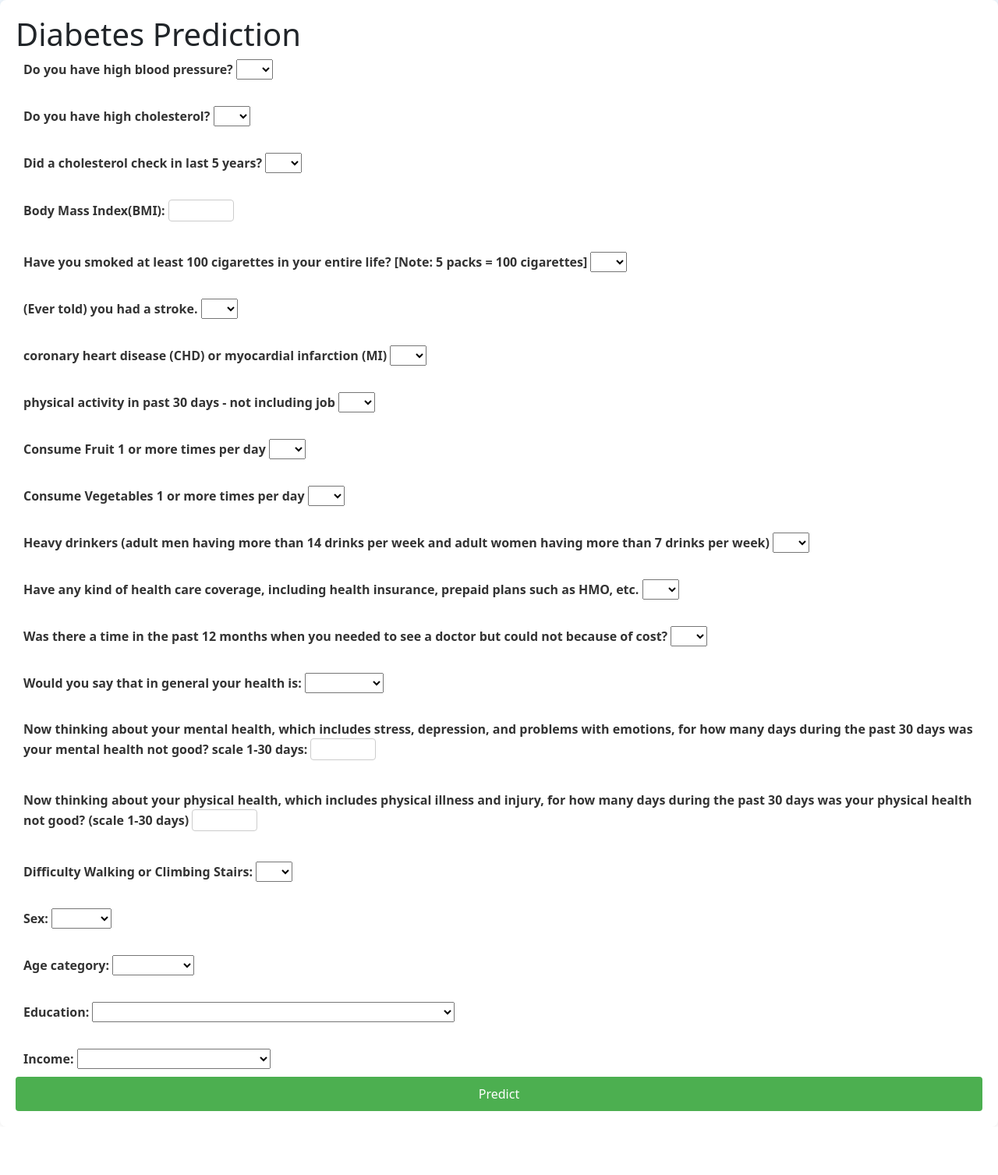
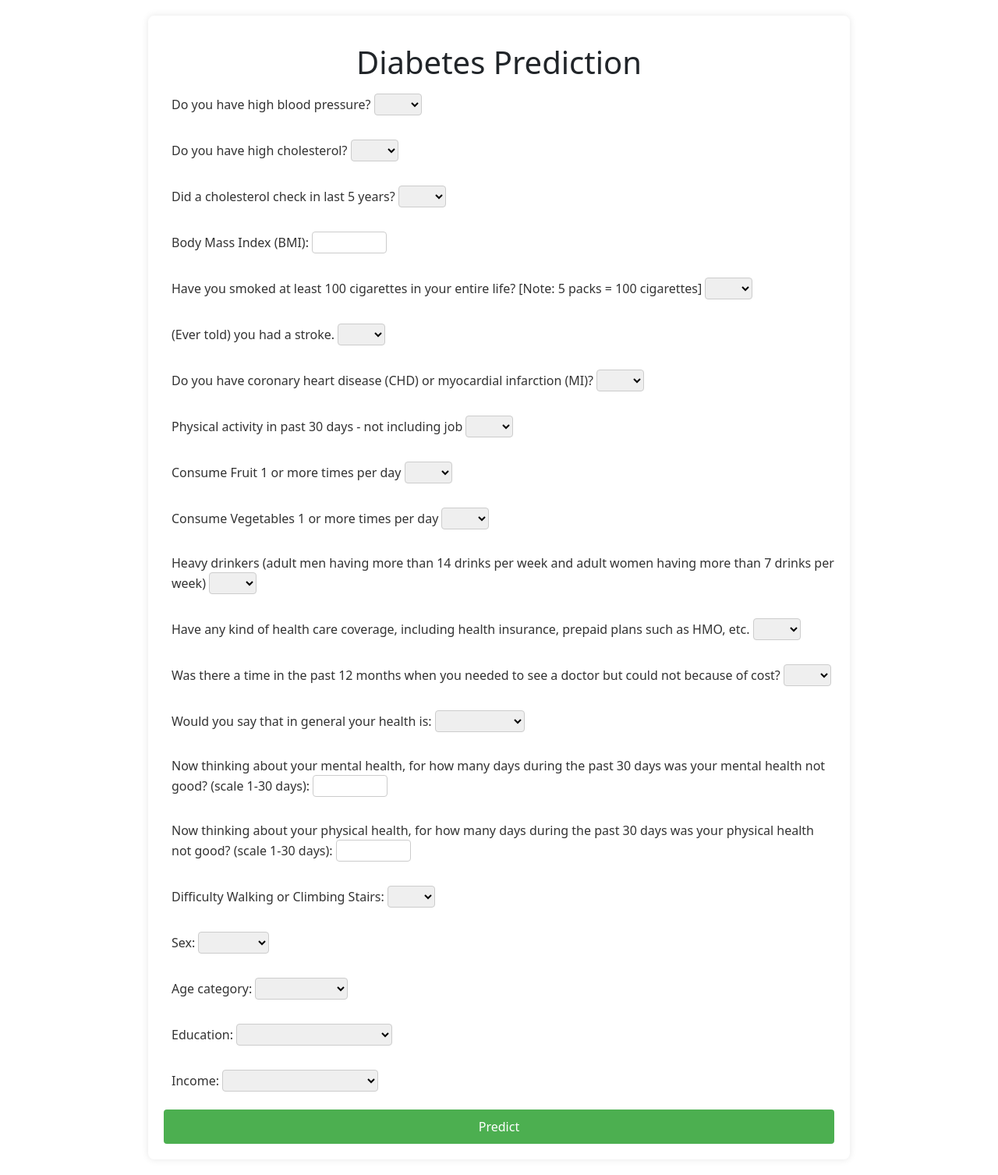
Before and after one commit to maruti-dalvi-03/symptoms-based-disease-prediction, a Flask app: page /all-services/diabetes in a window 1280 px wide. Shown: the part 80-1587 px from the top of the page at 78% size. Before the commit the page ends 1505 px from the top, so only its background shows below. Run offline with Flask 3, Linux system fonts and the light colour scheme; parts of the project's set-up code (start-up, migrations or seed data) failed here and were passed over.

Commit message:
add multiple algorithm such as decisionTree, knn, naiveBayes and random forest to predict diseases

```diff
--- a/app.py
+++ b/app.py
@@ -1,12 +1,20 @@
 from flask import Flask, render_template, request
 import joblib
+import pandas as pd
 import numpy as np
 from disease_info import disease_info
 
 app = Flask(__name__)
 
 # Load the trained Naive Bayes model
-model = joblib.load('naive_bayes_model.joblib')
+# model = joblib.load('naive_bayes_model.joblib')
+
+# Load trained models
+loaded_gnb = joblib.load('./models/naive_bayes_model.joblib')
+loaded_dtc = joblib.load('./models/decision_tree_model.joblib')
+loaded_rfc = joblib.load('./models/random_forest_model.joblib')
+loaded_knn = joblib.load('./models/knn_model.joblib')
+
 
 # List of symptoms and diseases (same as in your previous code)
 # List of symptoms
@@ -88,18 +96,50 @@ def predictions():
 
 @app.route('/predict', methods=['POST'])
 def predict():
-    user_input = request.form.getlist('symptoms')
-    input_vector = np.zeros(len(l1))
-    for symptom in user_input:
-        if symptom in l1:
-            input_vector[l1.index(symptom)] = 1
-    prediction = model.predict([input_vector])[0]
-    predicted_disease = disease[prediction]
+    symptoms = request.form.getlist('symptoms')
 
-    # Retrieve disease information based on the predicted disease
-    disease_info_for_prediction = disease_info.get(predicted_disease, {})
+    input_test = pd.DataFrame(0, index=[0], columns=l1)
+    for symptom in symptoms:
+        input_test[symptom] = 1
 
-    return render_template('result.html', disease=predicted_disease, disease_info=disease_info_for_prediction)
+    # Predict using Naive Bayes
+    predict_naive_bayes = loaded_gnb.predict(input_test)
+    predict_proba_naive_bayes = loaded_gnb.predict_proba(input_test)
+
+    # Predict using Decision Tree
+    predict_decision_tree = loaded_dtc.predict(input_test)
+    predict_proba_decision_tree = loaded_dtc.predict_proba(input_test)
+
+    # Predict using Random Forest
+    predict_random_forest = loaded_rfc.predict(input_test)
+    predict_proba_random_forest = loaded_rfc.predict_proba(input_test)
+
+    # Predict using K-Nearest Neighbors (KNN)
+    predict_knn = loaded_knn.predict(input_test)
+    predict_proba_knn = loaded_knn.predict_proba(input_test)
+
+    # Get the predicted disease name
+    predicted_disease_naive_bayes = disease[predict_naive_bayes[0]]
+    predicted_disease_decision_tree = disease[predict_decision_tree[0]]
+    predicted_disease_random_forest = disease[predict_random_forest[0]]
+    predicted_disease_knn = disease[predict_knn[0]]
+
+    # Get the probability for the predicted disease
+    probability_naive_bayes = max(predict_proba_naive_bayes[0])
+    probability_decision_tree = max(predict_proba_decision_tree[0])
+    probability_random_forest = max(predict_proba_random_forest[0])
+    probability_knn = max(predict_proba_knn[0])
+
+    return render_template('result.html',
+                           symptoms=symptoms,
+                           disease_naive_bayes=predicted_disease_naive_bayes,
+                           probability_naive_bayes=probability_naive_bayes * 100,
+                           disease_decision_tree=predicted_disease_decision_tree,
+                           probability_decision_tree=probability_decision_tree * 100,
+                           disease_random_forest=predicted_disease_random_forest,
+                           probability_random_forest=probability_random_forest * 100,
+                           disease_knn=predicted_disease_knn,
+                           probability_knn=probability_knn * 100)
 
 @app.route('/all-services')
 def allServices():
--- a/static/style.css
+++ b/static/style.css
@@ -109,16 +109,16 @@ nav a.active,nav a:hover{
   }
 }
 main{
- background-color: aliceblue;
+ /* background-color: aliceblue; */
   background-size: cover;
-  height: calc(100vh - 80px);
+  min-height: calc(100vh - 80px);
 }
 
 
 /* symptom-prediction-container   ***********   symptom-prediction-container */
 
 .symptom-prediction-container {
-  background-color: aliceblue;
+  /* background-color: aliceblue; */
   padding: 20px;
 }
 
@@ -447,12 +447,28 @@ label {
 
 
 /* All Services  */           /* All Services  */               /* All Services  */
-.all-services .item{
-  transition: all .5s;
+
+
+.service-container {
+  perspective: 1000px;
 }
-.all-services .item:hover{
-  transform: scale(1.05);
+.service-container a{
+  color: inherit;
 }
+.service-container .item {
+  background-color: #fff;
+  border: 1px solid #ddd;
+  border-radius: 8px;
+  overflow: hidden;
+  transition: transform 0.5s, box-shadow 0.5s;
+  box-shadow: 0 4px 8px rgba(0, 0, 0, 0.1);
+}
+
+.service-container .item:hover {
+  transform: rotateY(10deg);
+  box-shadow: 0 8px 16px rgba(0, 0, 0, 0.2);
+}
+
 
 
 /*   Diabetes Prdiction  */
@@ -461,8 +477,8 @@ label {
   padding: 20px;
   border-radius: 8px;
   box-shadow: 0 0 10px rgba(0, 0, 0, 0.1);
-  width: 100%;
-  /* margin: auto; */
+  max-width: 900px;
+  margin: 20px auto;
 }
 
 .diabetes-page form{
@@ -471,26 +487,27 @@ label {
 }
 
 .diabetes-page label {
-  /* display: block; */
-  margin-bottom: 10px;
+  margin-bottom: 7px;
   margin-left: 10px;
-  /* color: #333; */
   width: 100%;
+  font-weight: 500;
 }
 
-.diabetes-page input {
+.diabetes-page input , .diabetes-page select {
   /* width: fit-content; */
-  padding: 1px;
-  margin-bottom: 5px;
+  padding: 1px 7px;
   border: 1px solid #ccc;
   border-radius: 4px;
   box-sizing: border-box;
+  min-width: 50px;
+  max-width: 200px;
 }
 
 .diabetes-page button {
   background-color: #4caf50;
   color: white;
   padding: 10px 15px;
+  margin-top: 16px;
   border: none;
   border-radius: 4px;
   cursor: pointer;
--- a/templates/allServices.html
+++ b/templates/allServices.html
@@ -6,6 +6,7 @@
     <title>Disease Predictor || All Services</title>
     <link rel="stylesheet" href="{{ url_for('static', filename='style.css') }}">
     <link href="https://cdn.jsdelivr.net/npm/bootstrap@5.3.2/dist/css/bootstrap.min.css" rel="stylesheet" integrity="sha384-T3c6CoIi6uLrA9TneNEoa7RxnatzjcDSCmG1MXxSR1GAsXEV/Dwwykc2MPK8M2HN" crossorigin="anonymous">
+
 </head>
 <body>
     <header>
--- a/templates/diabetes.html
+++ b/templates/diabetes.html
@@ -30,7 +30,7 @@
 
     <main>
     <div class="diabetes-page">
-         <h1>Diabetes Prediction</h1>
+    <h1 class="text-center my-3">Diabetes Prediction</h1>
     <form action="/diabetes" method="post">
         <label>Do you have high blood pressure?
             <select name="HighBP" required>
@@ -53,8 +53,9 @@
                 <option value="0">No</option>
             </select>
         </label><br>
-        <label>Body Mass Index(BMI):
-            <input type="number" name="BMI" min="10" max="50" required>
+        <label for="BMI">Body Mass Index (BMI):
+            <input type="number" id="BMI" name="BMI" min="10" max="50" required>
+            <span id="bmiError" class="error"></span>
         </label><br>
         <label>Have you smoked at least 100 cigarettes in your entire life? [Note: 5 packs = 100 cigarettes]
             <select name="Smoker" required>
@@ -70,14 +71,14 @@
                 <option value="0">No</option>
             </select>
         </label><br>
-        <label>coronary heart disease (CHD) or myocardial infarction (MI)
+        <label>Do you have coronary heart disease (CHD) or myocardial infarction (MI)?
             <select name="HeartDiseaseorAttack" required>
                 <option value="" disabled selected></option>
                 <option value="1">Yes</option>
                 <option value="0">No</option>
             </select>
         </label><br>
-        <label>physical activity in past 30 days - not including job
+        <label>Physical activity in past 30 days - not including job
             <select name="PhysActivity" required>
                 <option value="" disabled selected></option>
                 <option value="1">Yes</option>
@@ -130,11 +131,13 @@
             </select><br>
 
         </label><br>
-        <label>Now thinking about your mental health, which includes stress, depression, and problems with emotions, for how many days during the past 30 days was your mental health not good? scale 1-30 days:
-            <input type="number" name="MentHlth" min="1" max="30" required>
+        <label for="MentHlth">Now thinking about your mental health, for how many days during the past 30 days was your mental health not good? (scale 1-30 days):
+            <input type="number" id="MentHlth" name="MentHlth" min="0" max="30" required>
+            <span id="mentHlthError" class="error"></span>
         </label><br>
-        <label>Now thinking about your physical health, which includes physical illness and injury, for how many days during the past 30 days was your physical health not good? (scale 1-30 days)
-            <input type="number" name="PhysHlth" min="1" max="30" required>
+        <label for="PhysHlth">Now thinking about your physical health, for how many days during the past 30 days was your physical health not good? (scale 1-30 days):
+            <input type="number" id="PhysHlth" name="PhysHlth" min="0" max="30" required>
+            <span id="physHlthError" class="error"></span>
         </label><br>
         <label for="difficultySelect">Difficulty Walking or Climbing Stairs:
             <select name="DiffWalk">
@@ -216,5 +219,43 @@
     </ul>
     {% endif %} -->
 </main>
+
+<script>
+    function validateForm() {
+        // BMI validation
+        var bmiInput = document.getElementById('BMI');
+        var bmiError = document.getElementById('bmiError');
+        if (bmiInput.value < 0 || bmiInput.value > 50) {
+            bmiError.innerHTML = 'BMI must be between 0 and 50';
+            return false;
+        } else {
+            bmiError.innerHTML = '';
+        }
+
+        // Mental Health validation
+        var mentHlthInput = document.getElementById('MentHlth');
+        var mentHlthError = document.getElementById('mentHlthError');
+        if (mentHlthInput.value < 1 || mentHlthInput.value > 30) {
+            mentHlthError.innerHTML = 'Enter a value between 1 and 30';
+            return false;
+        } else {
+            mentHlthError.innerHTML = '';
+        }
+
+        // Physical Health validation
+        var physHlthInput = document.getElementById('PhysHlth');
+        var physHlthError = document.getElementById('physHlthError');
+        if (physHlthInput.value < 1 || physHlthInput.value > 30) {
+            physHlthError.innerHTML = 'Enter a value between 1 and 30';
+            return false;
+        } else {
+            physHlthError.innerHTML = '';
+        }
+
+        // If all validations pass, submit the form
+        return true;
+    }
+</script>
+
 </body>
 </html>
--- a/templates/result.html
+++ b/templates/result.html
@@ -34,6 +34,12 @@
         <div class="result-container">
             <!-- <h2>Prediction Result</h2> -->
             <p>You are predicted to have: <strong>{{ disease }}</strong></p>
+
+            <p>Symptoms: {{ symptoms }}</p>
+    <p>Naive Bayes Prediction: {{ disease_naive_bayes }} (Probability: {{ probability_naive_bayes }}%)</p>
+    <p>Decision Tree Prediction: {{ disease_decision_tree }} (Probability: {{ probability_decision_tree }}%)</p>
+    <p>Random Forest Prediction: {{ disease_random_forest }} (Probability: {{ probability_random_forest }}%)</p>
+    <p>K-Nearest Neighbors (KNN) Prediction: {{ disease_knn }} (Probability: {{ probability_knn }}%)</p>
 
             <h3>Disease Information:</h3>
             {% if disease_info %}
--- a/templates/symptons-based-prediction.html
+++ b/templates/symptons-based-prediction.html
@@ -24,7 +24,7 @@
                     <li><a href="/about">About</a></li>
                     <li><a class="active" href="/symptons-based-prediction">Prediction</a></li>
                     <li><a href="/all-services">All Services</a></li>
-                    <li><a href="/contact">Contact Me</a></li>
+                    <li><a href="/contact">Contact</a></li>
                 </ul>
             </nav>
 
```
Also changed, not shown: 7 other files.
